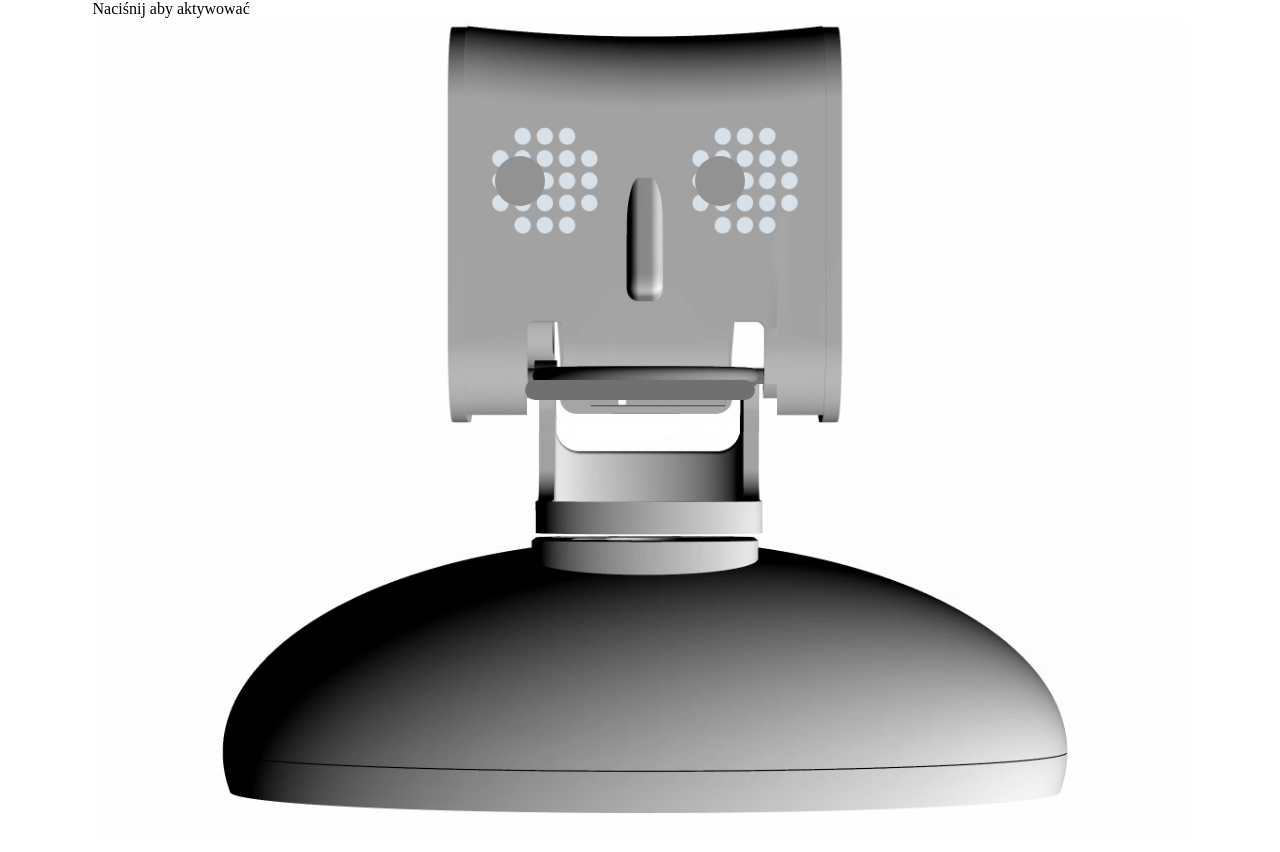
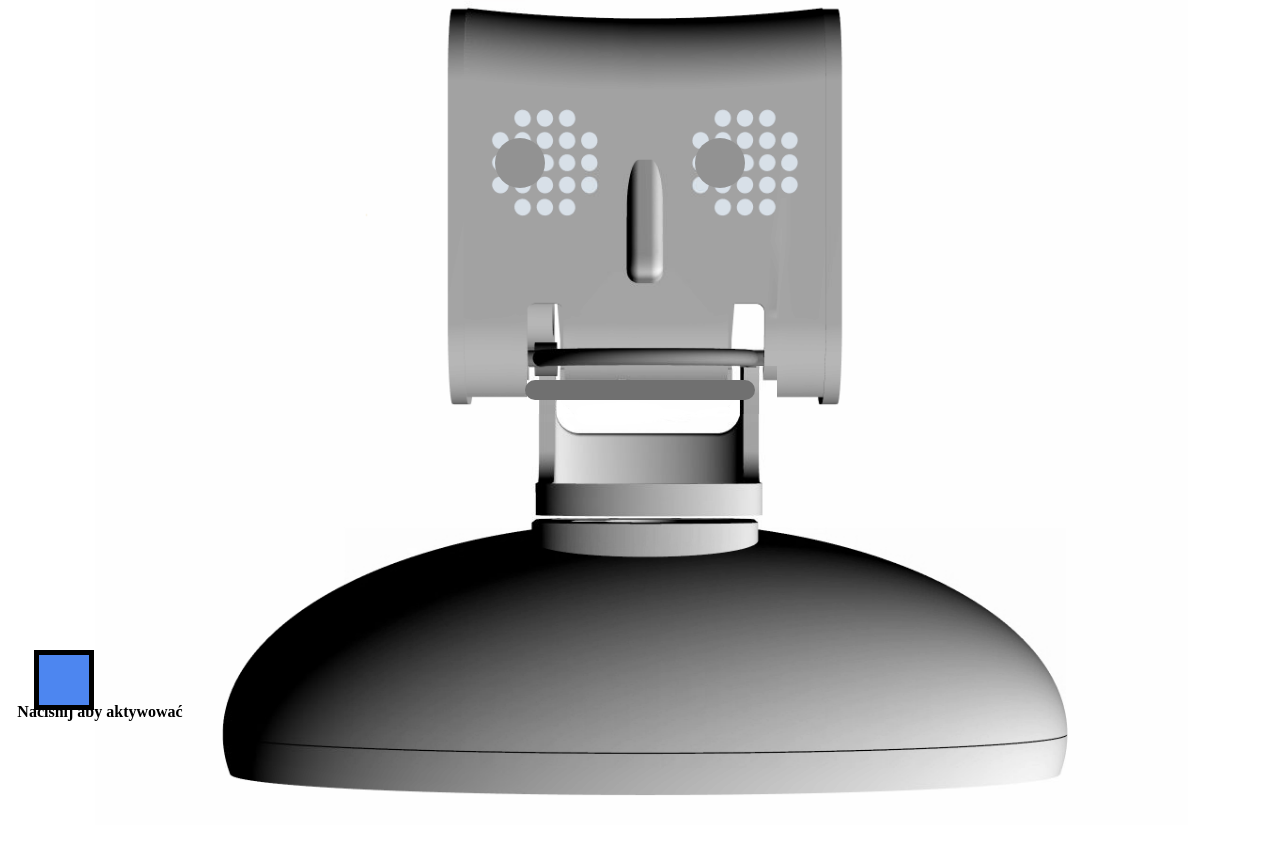
Before and after one commit to kingafl/kingafl.github.io, a plain HTML site: page index.html in a window 1280 px wide. Drawn offline with nearby package versions, Linux system fonts and the light colour scheme.

Commit message:
Update style.css

```diff
--- a/style.css
+++ b/style.css
@@ -3,6 +3,27 @@
     margin: 0;
     padding: 0;
     box-sizing: border-box;
+}
+.text
+{
+    position: absolute;
+    bottom: 70px;
+    left: 100px;
+    transform: translate(-50%, -50%);
+    font-weight: bold;
+}
+.button
+{
+    content: '';
+    position: absolute;
+    top: 85%;
+    left: 5%;
+    width: 50px;
+    height: 50px;
+    transform: translate(-50%, -50%);
+    background-color: rgb(77, 134, 240);
+    outline: 5px solid rgb(0, 0, 0);
+
 }
 body
 {
```
